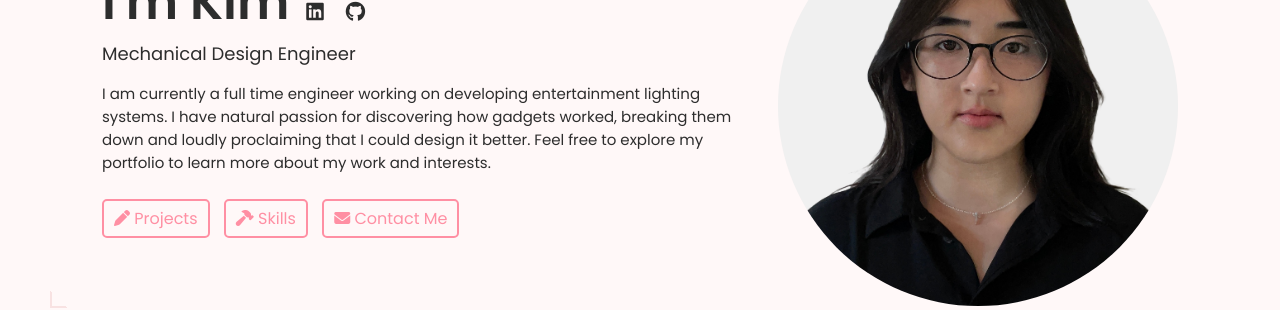
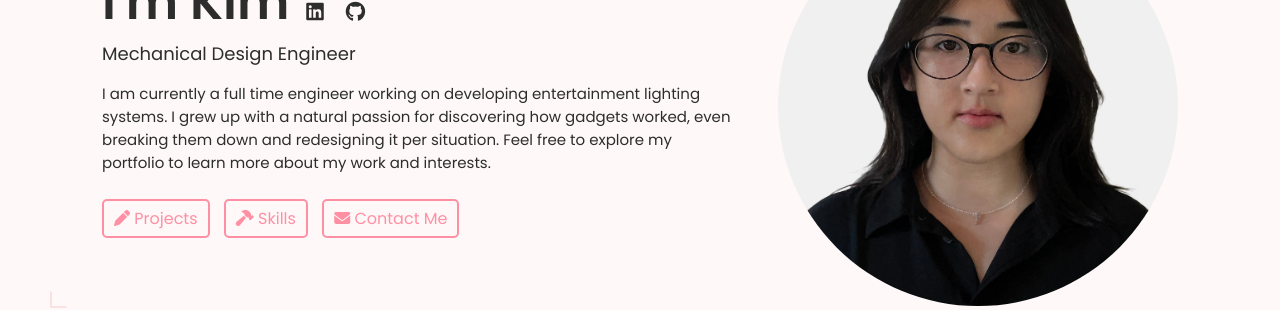
Before and after one commit to kimdot/kimdot.github.io, a Jekyll site: the page built from index.html, in a window 1280 px wide and 900 px high. Shown: the part 226-536 px from the top of the window. Built offline with Jekyll 4.4.1, drawn with Linux system fonts in a browser that asks for light colours.

Commit message:
Update _config.yml

```diff
--- a/_config.yml
+++ b/_config.yml
@@ -18,7 +18,7 @@ description: >- # dont remove this line. this will ignore all new lines until th
 
   I am currently a full time engineer working on developing entertainment lighting systems.
 
-  I have natural passion for discovering how gadgets worked, breaking them down and loudly proclaiming that I could design it better.
+  I grew up with a natural passion for discovering how gadgets worked, even breaking them down and redesigning it per situation.
 
   Feel free to explore my portfolio to learn more about my work and interests.
 
```
